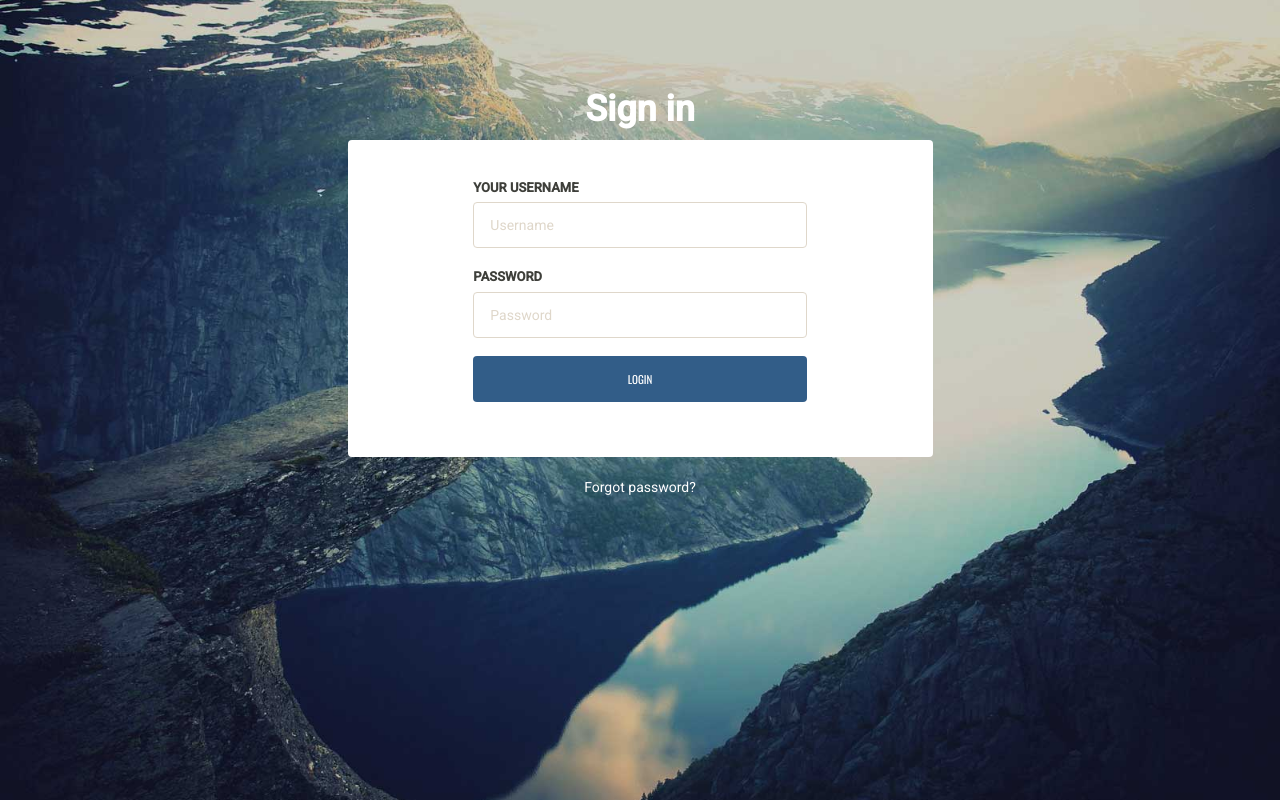
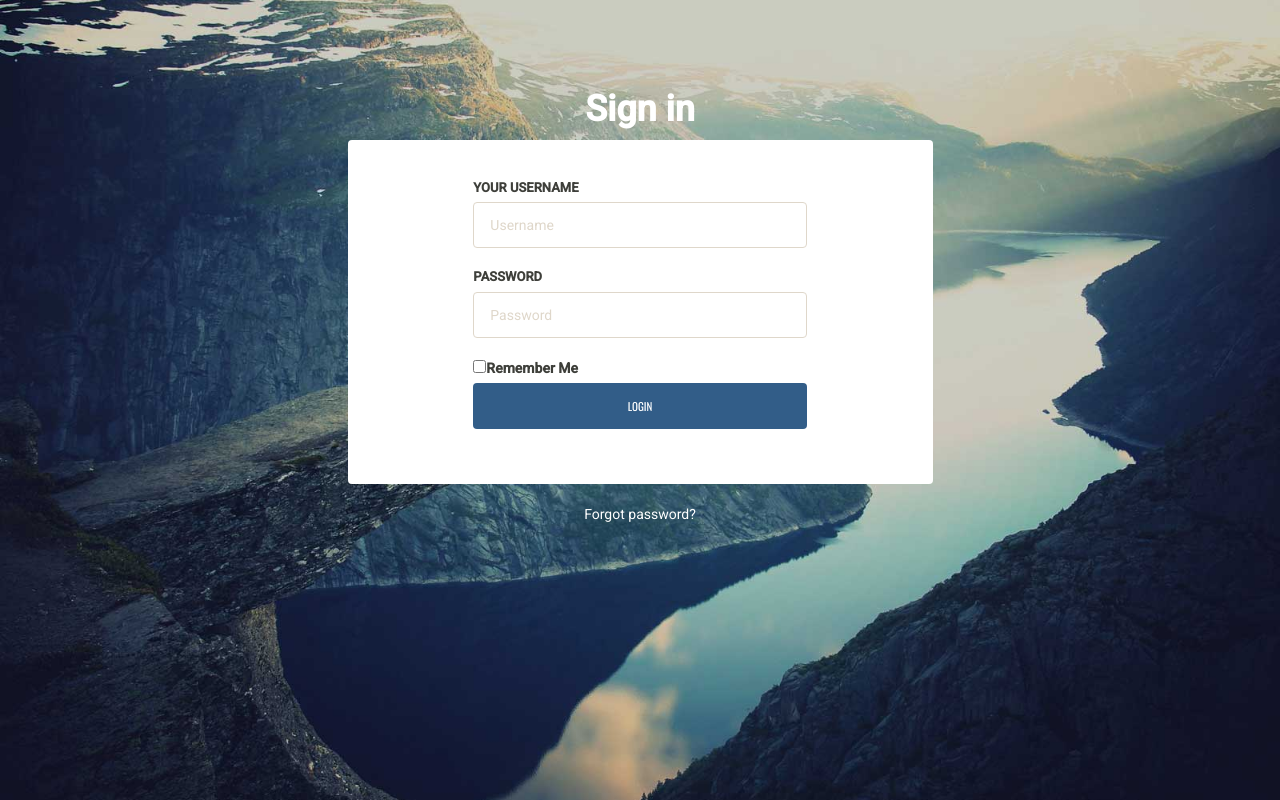
Before and after one commit to cw0610/CarRentalSystem, a PHP site: page /admin/ in a window 1280 px wide. Run offline with PHP 8.4, Linux system fonts and the light colour scheme.

Commit message:
Added remember me function

```diff
--- a/admin/index.php
+++ b/admin/index.php
@@ -63,7 +63,11 @@ echo "<script type='text/javascript'> document.location = 'dashboard.php'; </scr
 									<label for="" class="text-uppercase text-sm">Password</label>
 									<input type="password" placeholder="Password" name="password" class="form-control mb">
 
-
+								 <label>
+                                        <input name="remember" type="checkbox" value="Remember Me" align="left">Remember Me
+										<!-- Change this to a button or input when using this as a form -->
+                                        <br>
+                                    </label>
 
 									<button class="btn btn-primary btn-block" name="login" type="submit">LOGIN</button>
 
```
